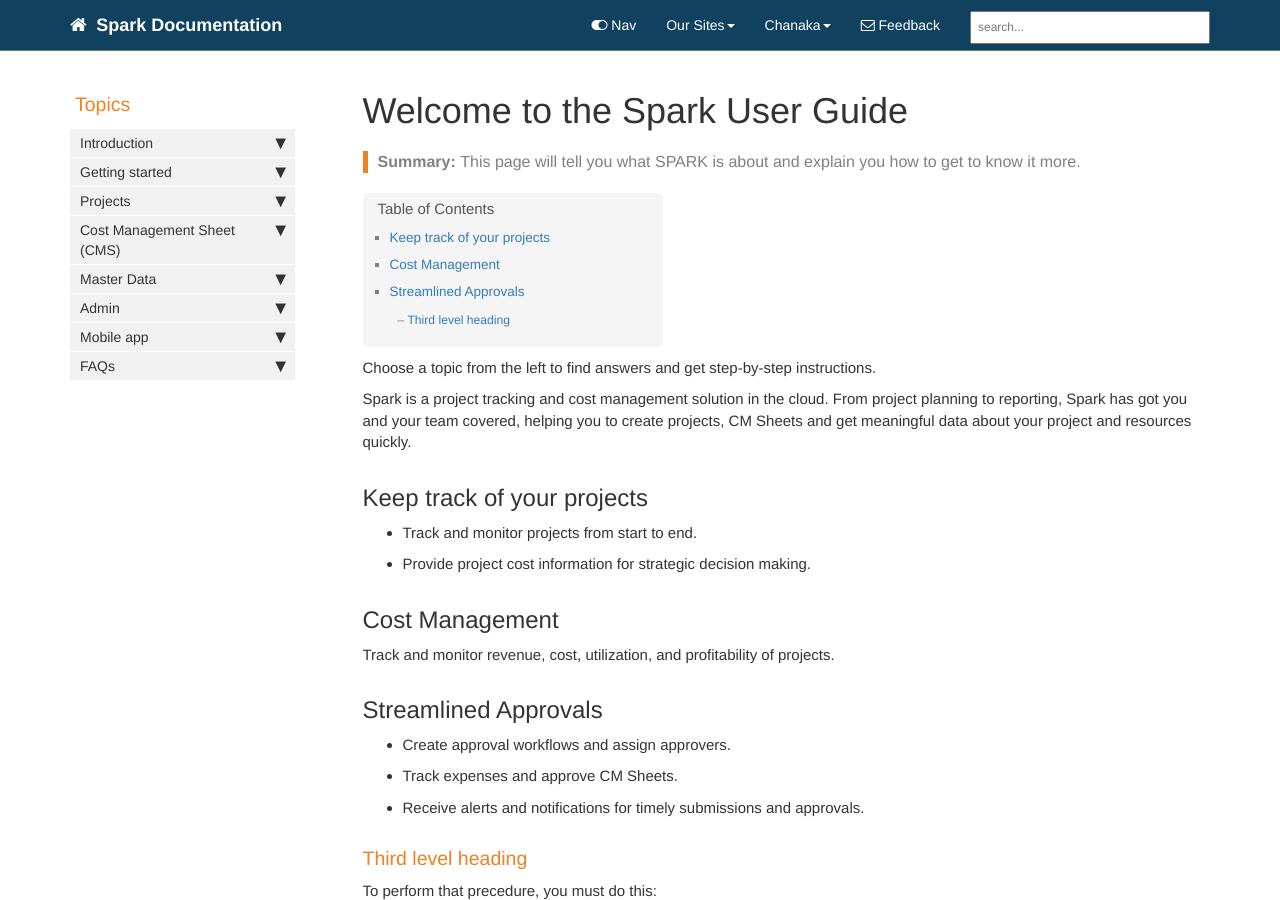
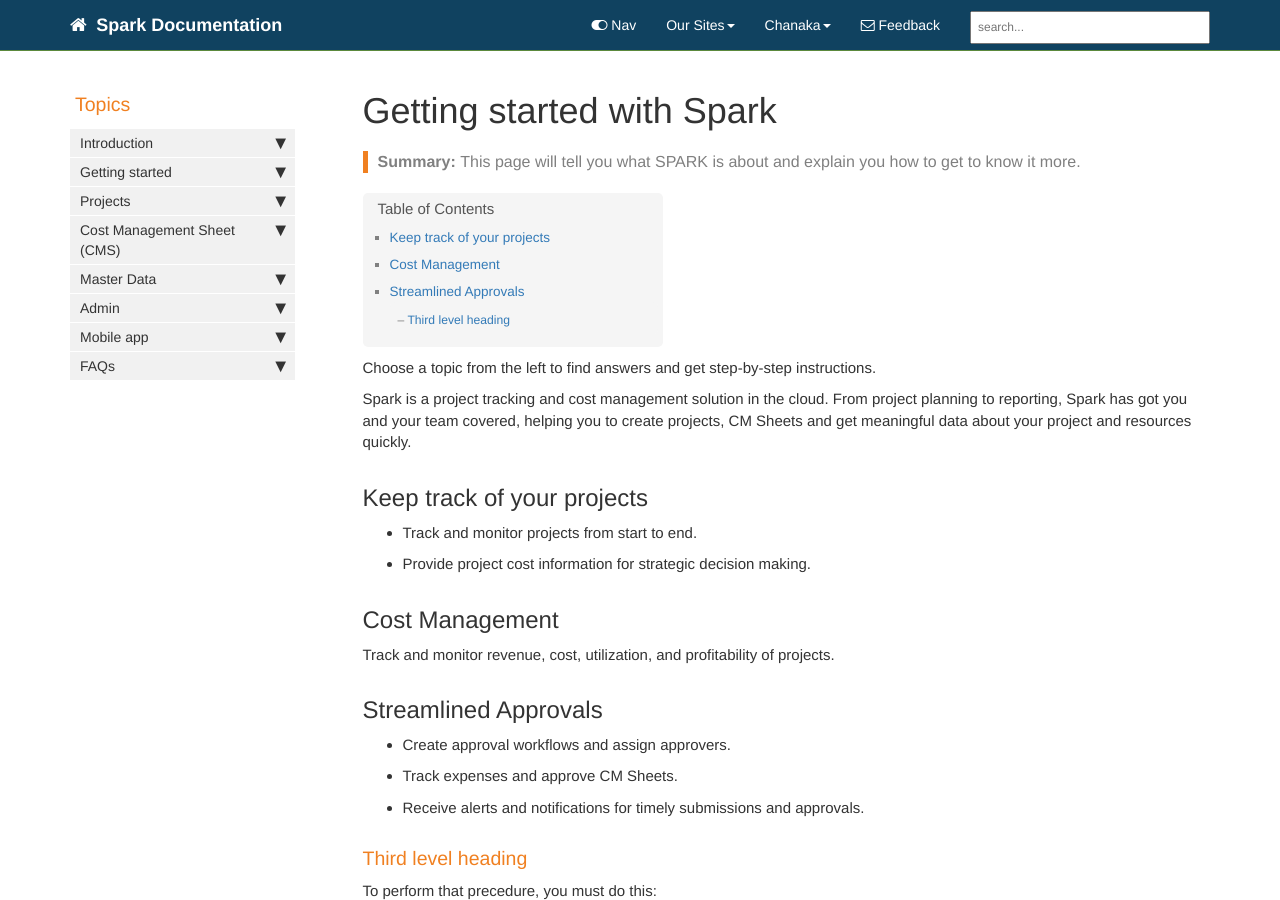
Before and after one commit to chanakavp/FTD-Chanaka, a Jekyll site: the page built from index.md, in a window 1280 px wide and 900 px high. Built offline with Jekyll 4.4.1, drawn with Linux system fonts in a browser that asks for light colours; comment, search, counter and statistics services are not loaded.

Commit message:
Updated heading of index

```diff
--- a/index.md
+++ b/index.md
@@ -1,5 +1,5 @@
 ---
-title: "Welcome to the Spark User Guide"
+title: "Getting started with Spark"
 keywords: sample homepage
 tags: [getting_started]
 sidebar: product1_sidebar
```
